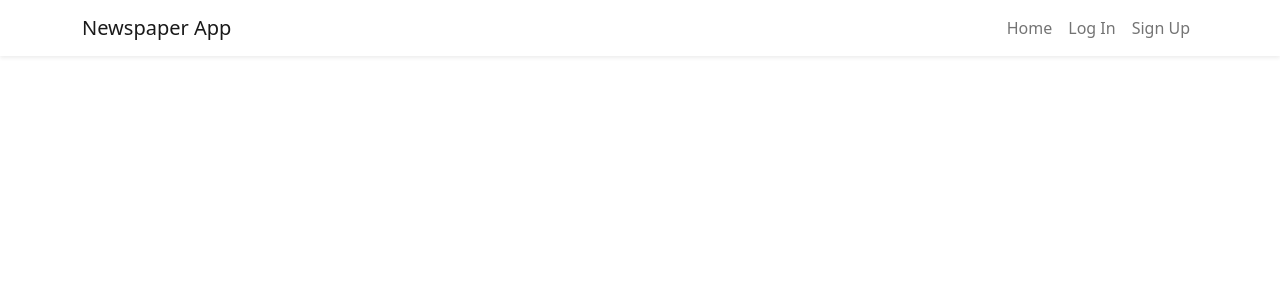
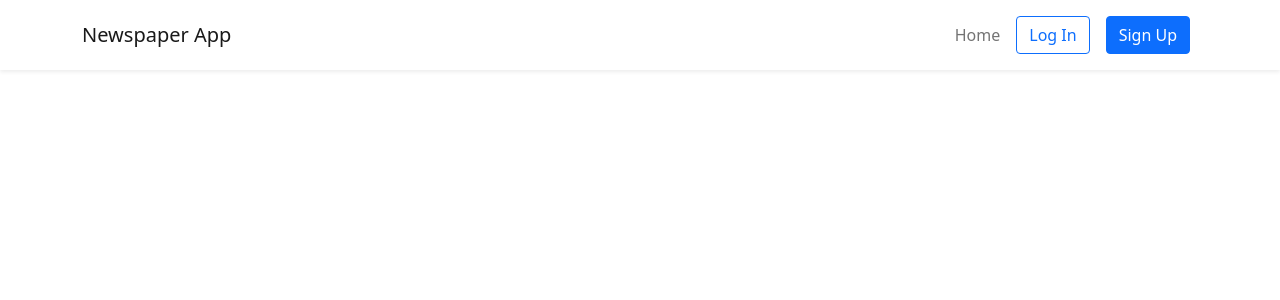
Before and after one commit to paulnyabaro/general_python, a Django app: page / in a window 1280 px wide. Shown: the top 300 px of the page. Run offline with Django 4.2, Linux system fonts and the light colour scheme.

Commit message:
Added login and signup buttons

```diff
--- a/templates/home.html
+++ b/templates/home.html
@@ -10,14 +10,14 @@
         <span class="navbar-toggler-icon"></span>
       </button>
       <div class="collapse navbar-collapse" id="navbarSupportedContent">
-        <ul class="navbar-nav ms-auto mb-2 mb-lg-0">
+        <ul class="navbar-nav ms-auto mb-2 mb-lg-0 align-items-center">
             <li class="nav-item">
                 <a class="nav-link" href="{% url 'home' %}">Home</a>
             </li>
             {% if user.is_authenticated %}
                 <li class="nav-item dropdown">
                     <a class="nav-link dropdown-toggle" href="#" id="navbarDropdown" role="button" data-bs-toggle="dropdown" aria-expanded="false">
-                        Hi {{ user.username }}!, You are {{ user.age }}
+                        Hi {{ user.username }}!
                     </a>
                     <ul class="dropdown-menu" aria-labelledby="navbarDropdown">
                         <li><a class="dropdown-item" href="#">My Profile</a></li>
@@ -28,10 +28,14 @@
                 </li>
             {% else %}
                 <li class="nav-item">
-                    <a class="nav-link" href="{% url 'login' %}">Log In</a>
+                    <a class="nav-link" href="{% url 'login' %}">
+                        <span class="btn btn-outline-primary">Log In</span>
+                    </a>
                 </li>
                 <li class="nav-item">
-                    <a class="nav-link" href="{% url 'signup' %}">Sign Up</a>
+                    <a class="nav-link" href="{% url 'signup' %}">
+                        <span class="btn btn-primary">Sign Up</span>
+                    </a>
                 </li>
             {% endif %}
         </ul>
```
